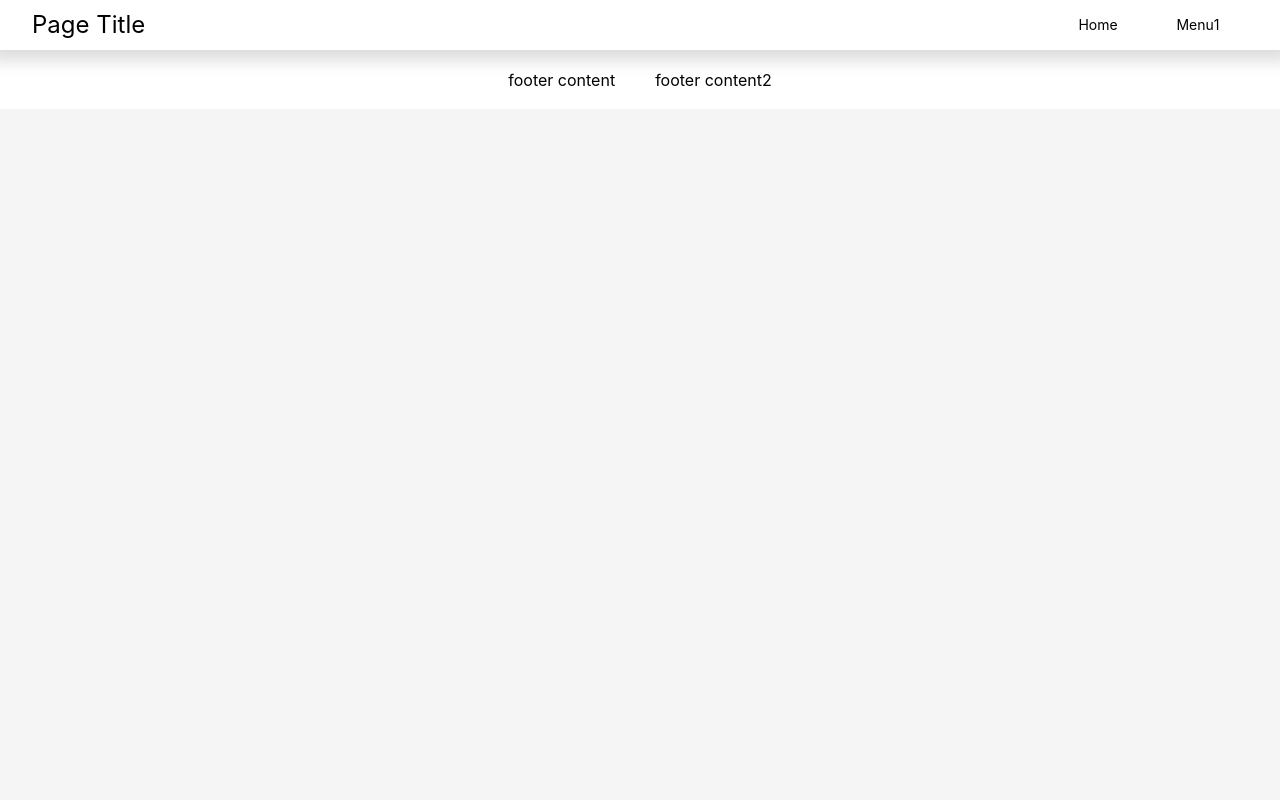
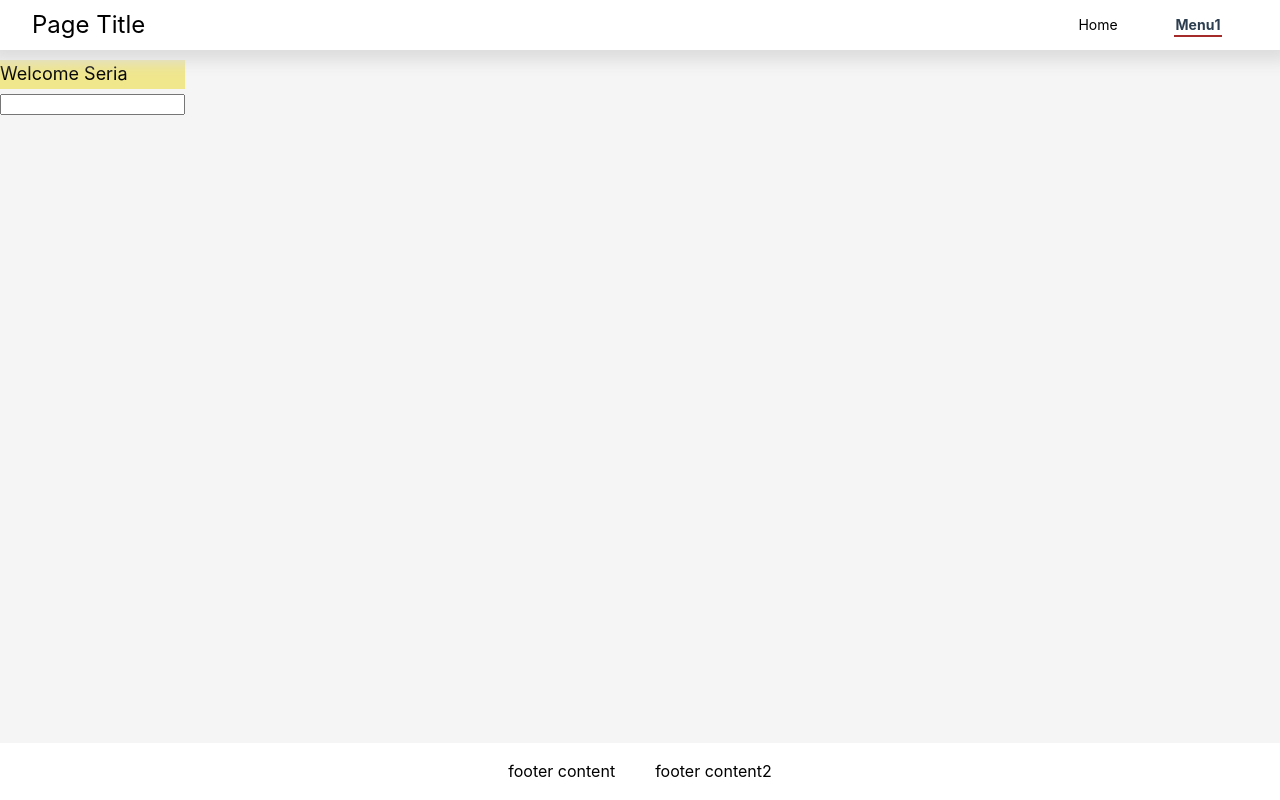
Before and after one commit to CheonBi/vue-app, a Vue app: page /member in a window 1280 px wide. Built offline with nearby package versions, Linux system fonts and the light colour scheme.

Commit message:
feature : emit

```diff
--- a/src/assets/component.css
+++ b/src/assets/component.css
@@ -1,2 +1,28 @@
-@import './box.css';
-@import './sidebar.css';
+@import './components/box.css';
+@import './components/sidebar.css';
+
+/*
+Box Design
+*/
+
+.box__base{
+    margin-top : 5px;
+    margin-bottom : 5px;
+    padding : 10px;
+    border : 1px solid black;
+    border-radius : 5px;
+    background-color: white;
+}
+
+/*
+    welcome component
+*/
+.wel.wrapper{
+    display: block;
+}
+
+.wel.inner{
+    display: flex;
+    background-color: khaki;
+    color: black;
+}
--- a/src/assets/box.css
+++ b/src/assets/components/box.css
@@ -1,25 +1,11 @@
+/*
+Box flex property
+*/
+
 .box__wrapper.row{
     display: flex;
     margin: 1px 1px;
 }
-
-
-/*
-Box Design
-*/
-
-.box__base{
-    margin-top : 5px;
-    margin-bottom : 5px;
-    padding : 10px;
-    border : 1px solid black;
-    border-radius : 5px;
-    background-color: white;
-}
-
-/*
-Box flex property
-*/
 
 /*
  - Left Box Part
@@ -51,7 +37,7 @@ Box flex property
 .box__title .icon {
     width: 1.5rem;
     height: 1.5rem;
-    background: url('./icons/ico_chart.png') center center no-repeat;
+    background: url('/src/assets/icons/ico_chart.png') center center no-repeat;
     background-size: 100% 100%;
     margin-right: 5px;
     margin-top: 1.5px;
--- a/src/components/MainHeader.vue
+++ b/src/components/MainHeader.vue
@@ -10,7 +10,7 @@
                             <RouterLink to="/">Home</RouterLink>
                         </li>
                         <li class="li__menu">
-                            <RouterLink to="cat">Menu1</RouterLink>
+                            <RouterLink to="member">Menu1</RouterLink>
                         </li>
                     </ul>
                 </nav>
--- /dev/null
+++ b/src/components/MemberContent/CustomWelcome.vue
@@ -0,0 +1,23 @@
+<template>
+    <div class="wel wrapper">
+        <div class="wel inner">
+            Welcome {{ name }}
+        </div>
+
+        <input type="text" :value="modelValue" @input="emitValue"/>
+    </div>
+</template>
+
+<script setup>
+import {onMounted, ref} from 'vue'
+const member = defineProps({
+    name: String,
+})
+
+const newName = defineEmits(['update:emitValue'])
+
+const emitValue = (e) => {
+    emits('update:emitValue', e);
+}
+
+</script>
--- a/src/router/index.js
+++ b/src/router/index.js
@@ -10,9 +10,9 @@ const router = createRouter({
       component: Home,
     },
     {
-      path: '/cat',
-      name: 'cat',
-      component: () => import('../views/CatContent.vue'),
+      path: '/member',
+      name: 'member',
+      component: () => import('../views/MemberContent.vue'),
     },
   ]
 })
--- a/src/views/CatContent.vue
+++ /dev/null
@@ -1,12 +0,0 @@
-<script setup>
-
-</script>
-
-<template>
-  <div class="content">
-    <div class="main">
-
-    </div>
-  </div>
-
-</template>
--- /dev/null
+++ b/src/views/MemberContent.vue
@@ -0,0 +1,20 @@
+<template>
+  <div class="content">
+    <div class="main">
+      <CustomWelcome :name="name" @update:emitValue="newName"/>
+    </div>
+  </div>
+
+</template>
+
+<script setup>
+import {ref} from 'vue'
+import CustomWelcome from '../components/MemberContent/CustomWelcome.vue';
+
+const name = ref("Seria")
+
+const newName = (e) =>{
+  name.value = e.value;
+};
+
+</script>
```
Also changed, not shown: src/App.vue (+6 -10 lines), src/assets/components/sidebar.css (renamed from src/assets/sidebar.css), src/assets/components/table.css (renamed from src/assets/table.css).
